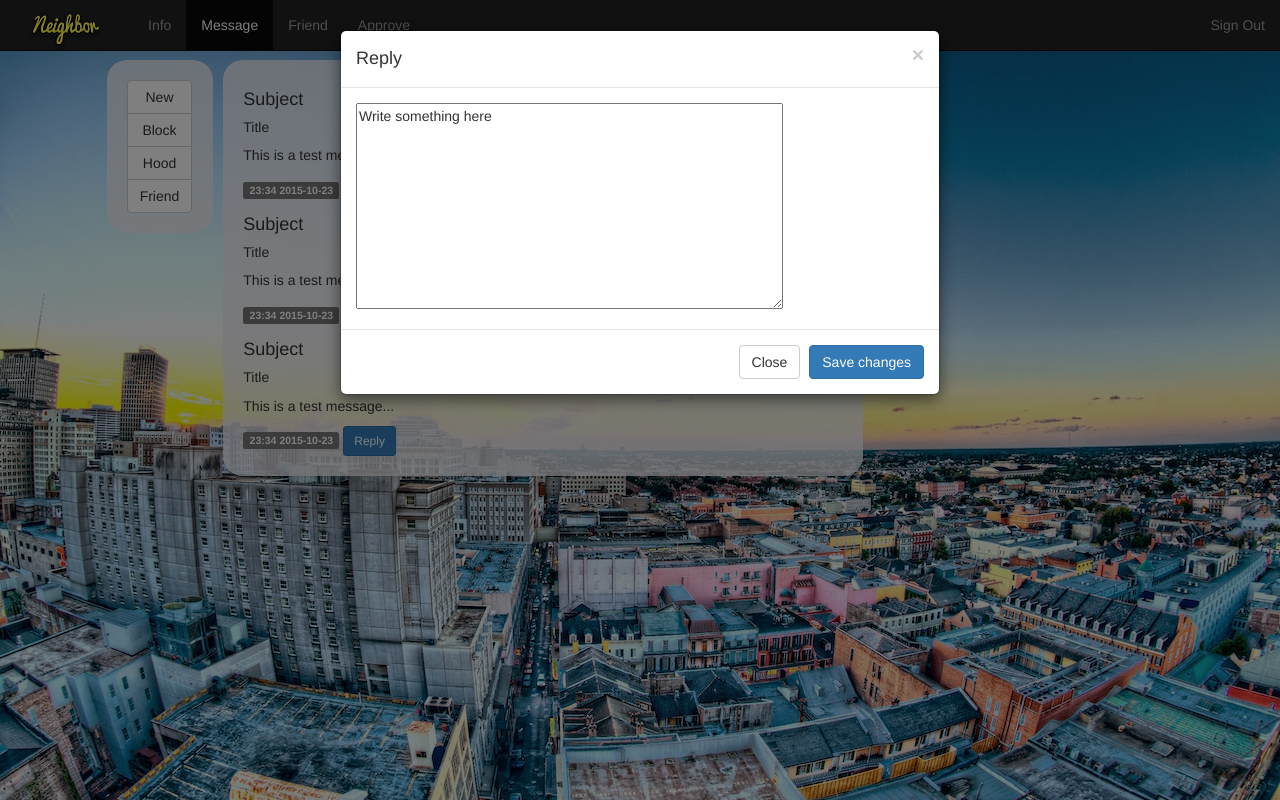
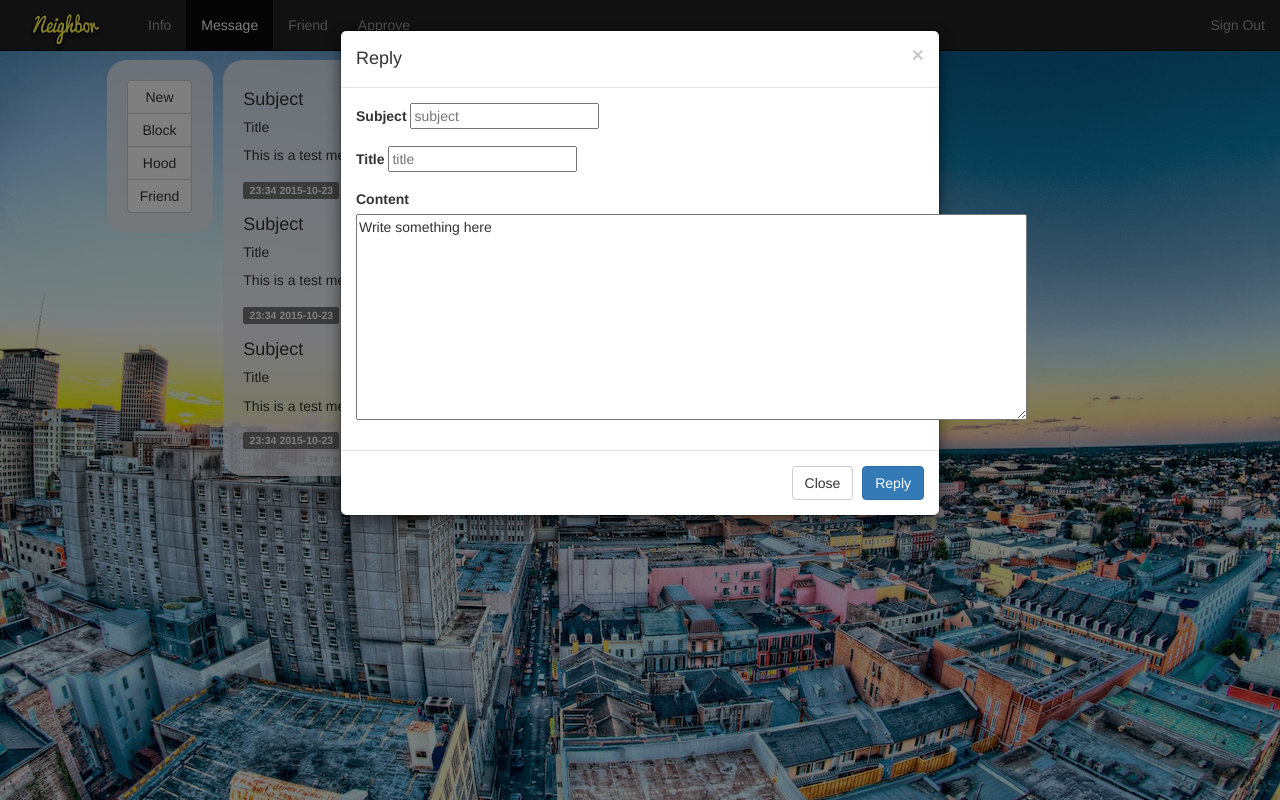
Before and after one commit to zehe/nextDoor, a PHP site: page /message.php in a window 1280 px wide, after a click on "Reply". Run offline with PHP 8.4, Linux system fonts and the light colour scheme; data that the repository does not hold is empty; some libraries are stand-ins or nearby versions.

Commit message:
Message
show all message
try to new message, failed, do it tmrw

```diff
--- a/getmessage.php
+++ b/getmessage.php
@@ -6,10 +6,22 @@
  * Time: 11:50 PM
  */
 include("connection.php");
+
+$timenow = date("Y-m-d H:i:s");
 $getallmessage = "SELECT * FROM Message";
 
 $result = mysqli_query($link, $getallmessage);
 
-$results = mysqli_fetch_array($result);
+
+if(isset($_POST['submit'])&& $_POST['submit']=="Post"){
+
+    $newmessage="INSERT INTO `Message`(`Subject`, `Title`,`Data`,`PostTime`) VALUES ('".$_POST['newsubject']."','".$_POST['newtitle']."','".$_POST['newcontent']."','".$timenow."')";
+
+    mysqli_query($link,$newmessage);
+}
+
+if(isset($_POST['submit'])&& $_POST['submit']=="Reply"){
+
+}
 
 ?>
--- a/message.php
+++ b/message.php
@@ -102,7 +102,7 @@
     <div class="row" id="topRow">
         <div class="col-md-1 col-md-offset-1 whiteBackground">
             <div class="btn-group-vertical text-center" role="group" aria-label="...">
-                <button type="button" class="btn btn-default">New</button>
+                <button type="button" class="btn btn-default" data-toggle="modal" data-target="#newModal">New</button>
                 <button type="button" class="btn btn-default">Block</button>
                 <button type="button" class="btn btn-default">Hood</button>
                 <button type="button" class="btn btn-default">Friend</button>
@@ -137,6 +137,18 @@
                 <button name="reply" type="button"  class="btn btn-primary btn-sm" data-toggle="modal" data-target="#replyModal" >Reply</button>
             </div>
 
+            <?php
+                while($results = mysqli_fetch_array($result)){
+                    echo "<div>
+                <h4>".$results['Subject']."</h4>
+                <h5>".$results['Title']."</h5>
+                <p>".$results['Data']."</p>
+                <span class=\"label label-default\">".$results['PostTime']."</span>
+
+                <button name=\"reply\" type=\"button\"  class=\"btn btn-primary btn-sm\" data-toggle=\"modal\" data-target=\"#replyModal\" >Reply</button>
+            </div>";
+                }
+            ?>
 
         </div>
     </div>
@@ -151,11 +163,60 @@
             </div>
             <form method="post">
                 <div class="modal-body">
-                    <textarea name="textarea" rows="10" cols="50">Write something here</textarea>
+                    <div class="form-group">
+                        <label>Subject</label>
+                        <input type="text" name="replysubject" placeholder="subject">
+                    </div>
+
+                    <div class="form-group">
+                        <label>Title</label>
+                        <input type="text" name="replytitle" placeholder="title">
+                    </div>
+
+                    <div class="form-group">
+                        <label>Content</label>
+                        <textarea name="replycontent" rows="10" cols="80" class="center-block">Write something here</textarea>
+                    </div>
+                </div>
+
+                <div class="modal-footer">
+                    <button type="button" class="btn btn-default" data-dismiss="modal">Close</button>
+                    <input type="submit" class="btn btn-primary" value="Reply">
+                </div>
+            </form>
+
+        </div><!-- /.modal-content -->
+    </div><!-- /.modal-dialog -->
+</div><!-- /.modal -->
+
+<div class="modal fade" tabindex="-1" role="dialog" id="newModal">
+    <div class="modal-dialog">
+        <div class="modal-content">
+            <div class="modal-header">
+                <button type="button" class="close" data-dismiss="modal" aria-label="Close"><span aria-hidden="true">&times;</span></button>
+                <h4 class="modal-title">New</h4>
+            </div>
+            <form method="post">
+                <div class="modal-body">
+                    <div class="form-group">
+                        <label>Subject</label>
+                        <input type="text" name="newsubject" placeholder="subject">
+                    </div>
+
+                    <div class="form-group">
+                        <label>Title</label>
+                        <input type="text" name="newtitle" placeholder="title">
+                    </div>
+
+                    <div class="form-group">
+                        <label>Content</label>
+                        <textarea name="newcontent" rows="10" cols="80" class="center-block">Write something here</textarea>
+                    </div>
                 </div>
                 <div class="modal-footer">
+
                     <button type="button" class="btn btn-default" data-dismiss="modal">Close</button>
-                    <button type="button" class="btn btn-primary">Save changes</button>
+                    <input type="submit" class="btn btn-primary" value="Post">
                 </div>
             </form>
 
@@ -164,6 +225,7 @@
 </div><!-- /.modal -->
 
 
+
 <!-- jQuery (necessary for Bootstrap's JavaScript plugins) -->
 <script src="https://ajax.googleapis.com/ajax/libs/jquery/1.11.3/jquery.min.js"></script>
 <!-- Include all compiled plugins (below), or include individual files as needed -->
```
